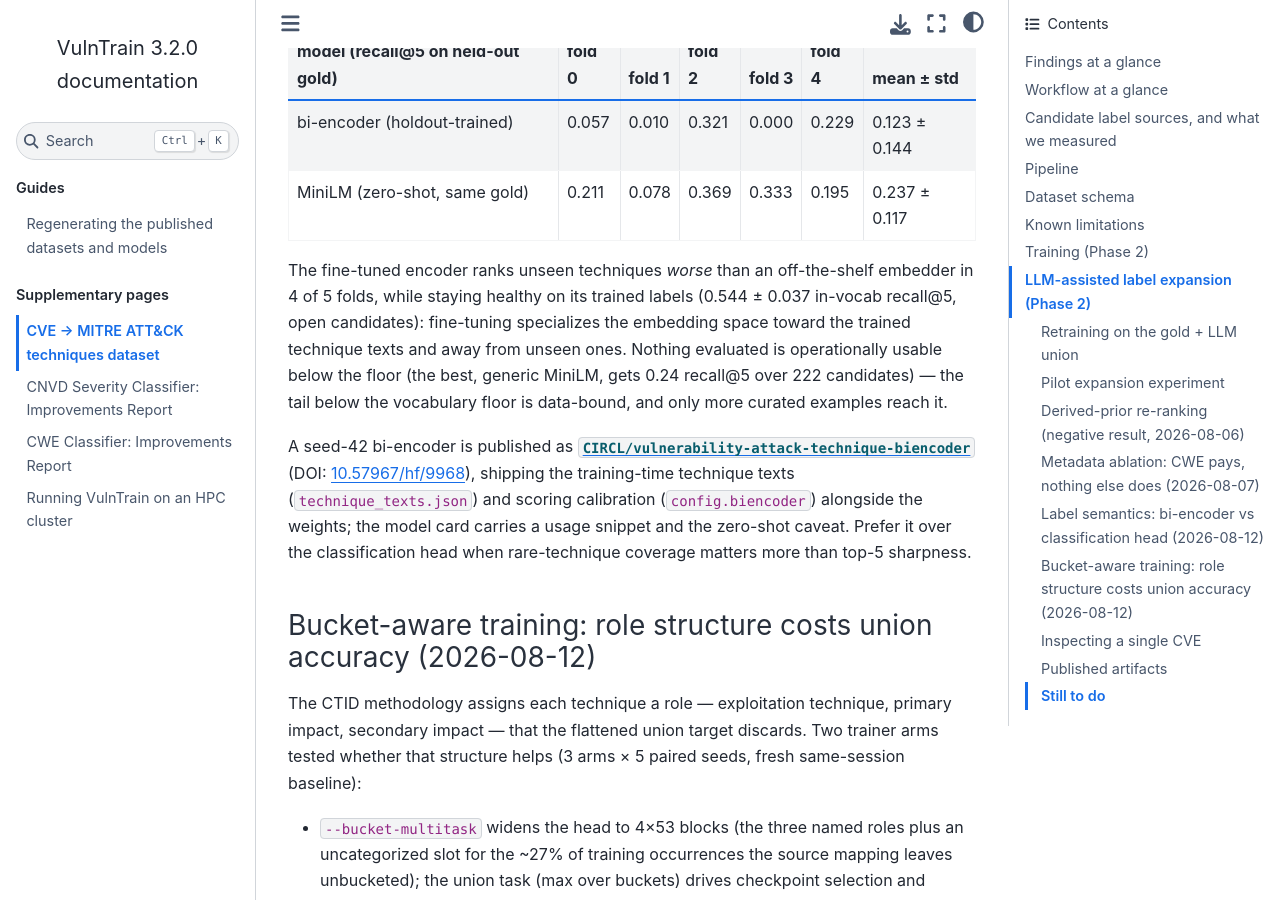
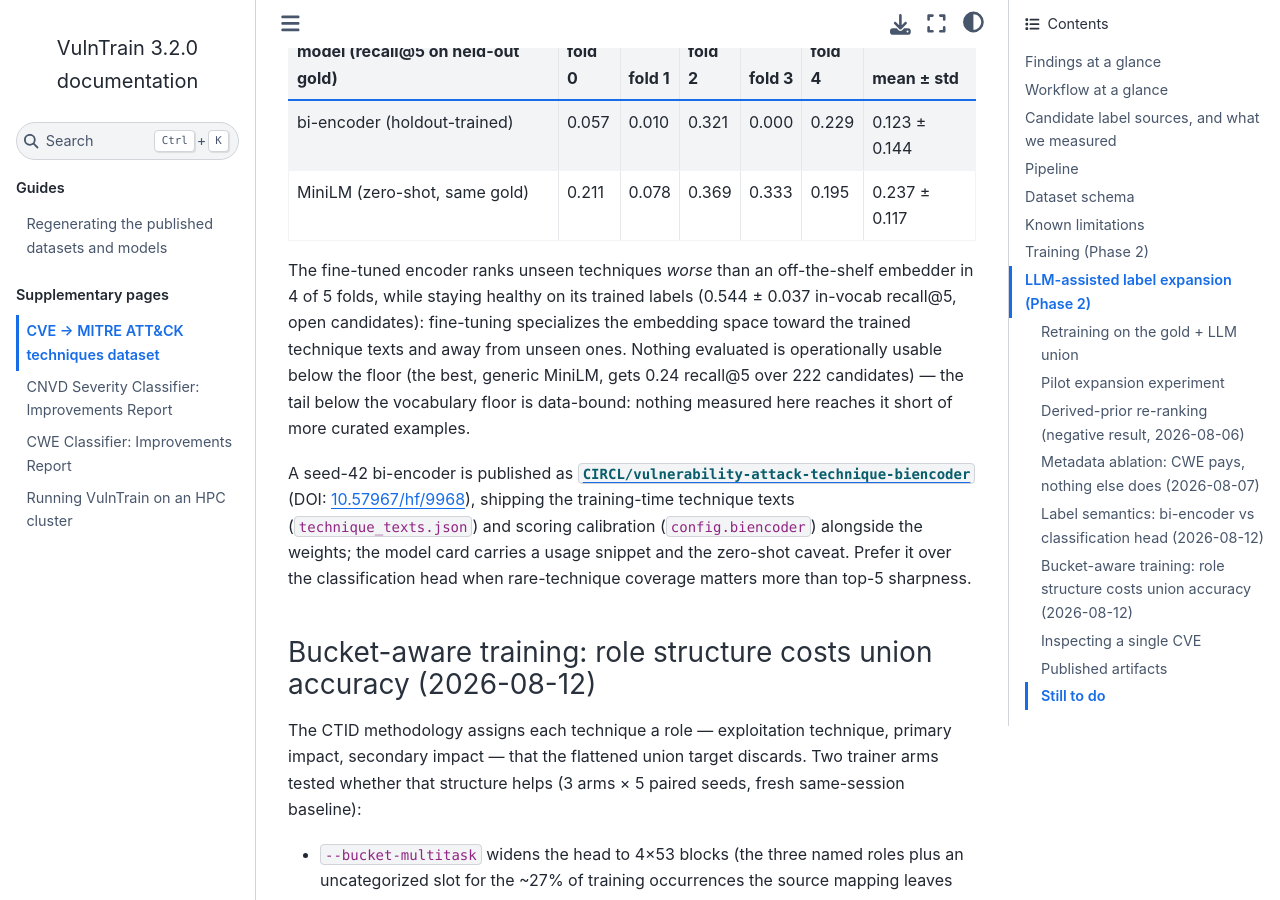
Before and after one commit to vulnerability-lookup/VulnTrain, a Sphinx documentation site: the page built from docs/attack-techniques-dataset.md, in a window 1280 px wide and 900 px high, scrolled down 22857 px. Built offline with Sphinx 7.4.7 and the Sphinx Book theme 1.1.4, drawn with Linux system fonts in a browser that asks for light colours.

Commit message:
chg: [doc] scope the below-floor claim to what was measured
Matches the softened wording now used in the paper.

Co-Authored-By: Claude Fable 5 <noreply@anthropic.com>

```diff
--- a/docs/attack-techniques-dataset.md
+++ b/docs/attack-techniques-dataset.md
@@ -917,7 +917,8 @@ fine-tuning specializes the embedding space toward the trained
 technique texts and away from unseen ones. Nothing evaluated is
 operationally usable below the floor (the best, generic MiniLM, gets
 0.24 recall@5 over 222 candidates) — the tail below the vocabulary
-floor is data-bound, and only more curated examples reach it.
+floor is data-bound: nothing measured here reaches it short of more
+curated examples.
 
 A seed-42 bi-encoder is published as
 [`CIRCL/vulnerability-attack-technique-biencoder`](https://huggingface.co/CIRCL/vulnerability-attack-technique-biencoder)
```
